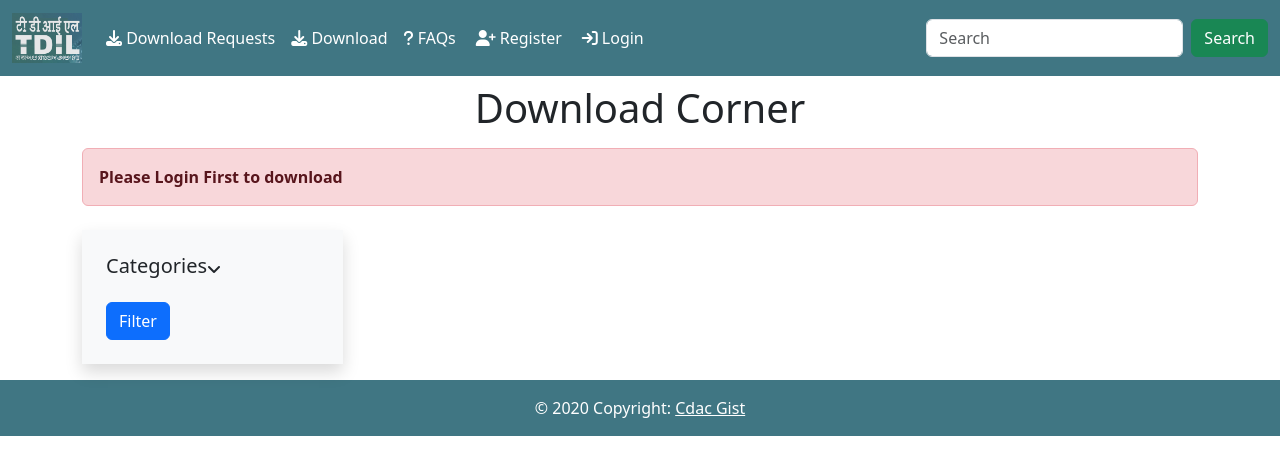
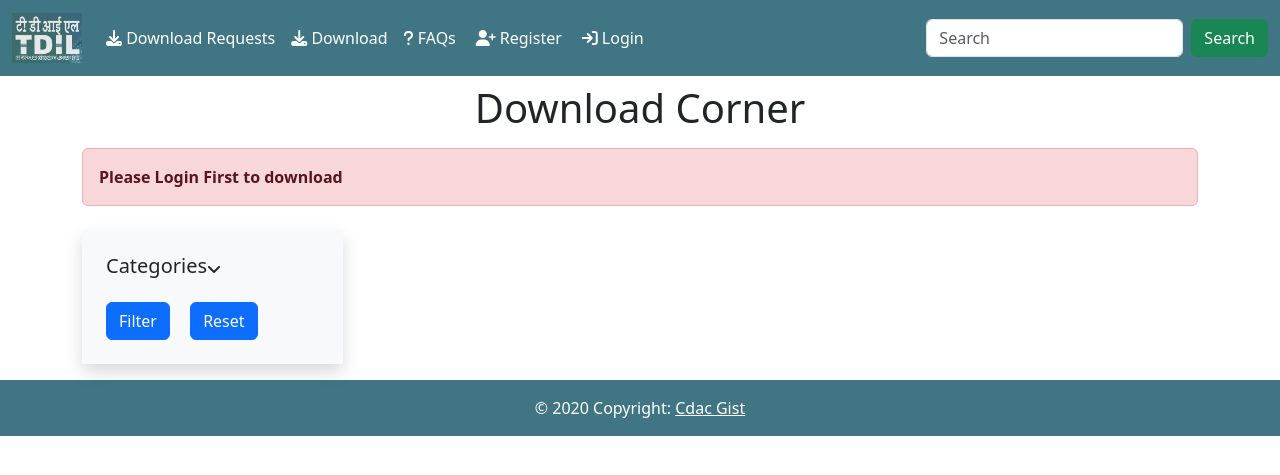
Before and after one commit to Abhijeet-kadance/SecureFileSystem, a Django app: page /download in a window 1280 px wide. Shown: the top 475 px of the page. Run offline with Django 4.2, Linux system fonts and the light colour scheme; data that the repository does not hold is empty; some libraries are stand-ins or nearby versions.

Commit message:
Reset and filter functionality added

```diff
--- /dev/null
+++ b/SecureFileSystem/FileApp/static/FileApp/css/style.css
@@ -0,0 +1,12 @@
+html{
+    position: relative;
+}
+
+/* .footer {
+    position: absolute !important;
+    bottom: 0;
+    width: 100%;
+    height: 60px;
+    line-height: 60px;
+    background-color: #f5f5f5;
+  } */
--- a/SecureFileSystem/FileApp/templates/FileApp/Download.html
+++ b/SecureFileSystem/FileApp/templates/FileApp/Download.html
@@ -71,7 +71,7 @@
                         type="checkbox"
                         id="select_category"
                         name="select_category"
-                        value="{{ category.MaterialCategory_Name }}"
+                        value="{{ category.id }}"
                       />
                       <span class="checkmark">{{ category.MaterialCategory_Name}}</span>
                     </label>
@@ -83,12 +83,12 @@
                     <button class="btn btn-primary mt-3 me-3" id="filter" name="filter" type="submit" >
                       Filter
                     </button>
-                    <!-- <form  method="POST" enctype="multipart/form-data">
+                    <form action="{% url 'download' %}" method="POST" enctype="multipart/form-data">
                       {% csrf_token %}
-                      <button class="btn btn-primary mt-3" type="submit" value="Fetch">
+                      <button class="btn btn-primary mt-3" type="submit" name="reset" value="reset">
                         Reset
                       </button>
-                    </form> -->
+                    </form>
                 </form>
 
               </div>
--- a/SecureFileSystem/FileApp/templates/FileApp/Header.html
+++ b/SecureFileSystem/FileApp/templates/FileApp/Header.html
@@ -7,6 +7,7 @@
     <meta charset="UTF-8">
     <meta name="viewport" content="width=device-width, initial-scale=1.0">
     <title>Secure File System</title>
+    <link rel="stylesheet" href="{% static 'FileApp/css/style.css' %}">
     <link rel="stylesheet" href="https://cdnjs.cloudflare.com/ajax/libs/font-awesome/6.4.2/css/all.min.css">
     <link href="https://cdn.jsdelivr.net/npm/bootstrap@5.3.1/dist/css/bootstrap.min.css" rel="stylesheet" integrity="sha384-4bw+/aepP/YC94hEpVNVgiZdgIC5+VKNBQNGCHeKRQN+PtmoHDEXuppvnDJzQIu9" crossorigin="anonymous">
     <script src="https://cdn.jsdelivr.net/npm/bootstrap@5.3.1/dist/js/bootstrap.bundle.min.js" integrity="sha384-HwwvtgBNo3bZJJLYd8oVXjrBZt8cqVSpeBNS5n7C8IVInixGAoxmnlMuBnhbgrkm" crossorigin="anonymous"></script>
--- a/SecureFileSystem/FileApp/templates/FileApp/index.html
+++ b/SecureFileSystem/FileApp/templates/FileApp/index.html
@@ -19,7 +19,7 @@
 {% block user_download_requests %}
 {% endblock %}
 
-<div class="text-center p-3" style="background-color: #407683;color:white">
+<div class="footer text-center p-3" style="background-color: #407683;color:white">
     © 2020 Copyright:
     <a class="text-white" href="#">Cdac Gist</a>
 </div>
--- a/SecureFileSystem/FileApp/views.py
+++ b/SecureFileSystem/FileApp/views.py
@@ -225,6 +225,7 @@ def download_view(request):
         print("User is authenticated")
         if request.method == 'POST':
 
+
             if request.POST.get('download'):
                 print("Download Form")
                 Materials_id = request.POST.get('download')
@@ -240,12 +241,25 @@ def download_view(request):
             # Filter By Category Logic
             elif request.POST.get('select_category'):
                 selected_category = request.POST.get('select_category')
-                print("filter Form")
+                # print("filter Form : ", selected_category )
                 for data in download_obj:
                     print(data.Material_CategoryType)
-                material_filter_object = Material.objects.filter(Material_CategoryType='3')
-                print(request.POST.get('select_category'))
-                print(material_filter_object)
+                material_filter_object = Material.objects.filter(Material_CategoryType=selected_category)
+
+                context = {
+                    "download_obj": material_filter_object,
+                    "download_approval_obj":download_approval_obj,
+                    "download_catergory_obj":download_catergory_obj,
+                }
+                return render(request, 'FileApp/Download.html',context)
+            elif request.POST.get('reset') == 'reset':
+                reset_obj = Material.objects.all()
+                context = {
+                    "download_obj": reset_obj,
+                    "download_approval_obj":download_approval_obj,
+                    "download_catergory_obj":download_catergory_obj,
+                }
+                return render(request, 'FileApp/Download.html',context)
 
             else:
                 print("Please tick the checkbox first")
```
Also changed, not shown: 2 other files.
